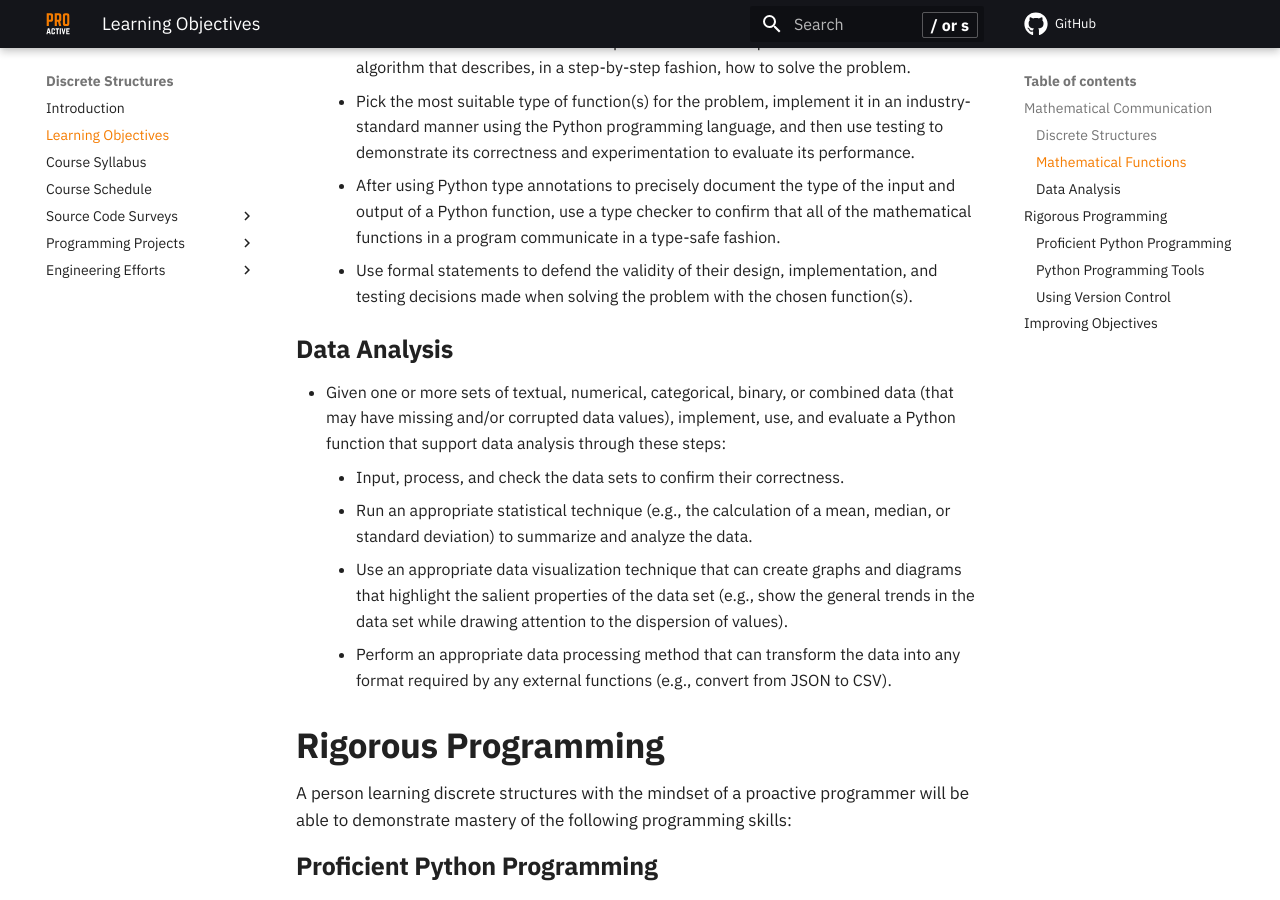
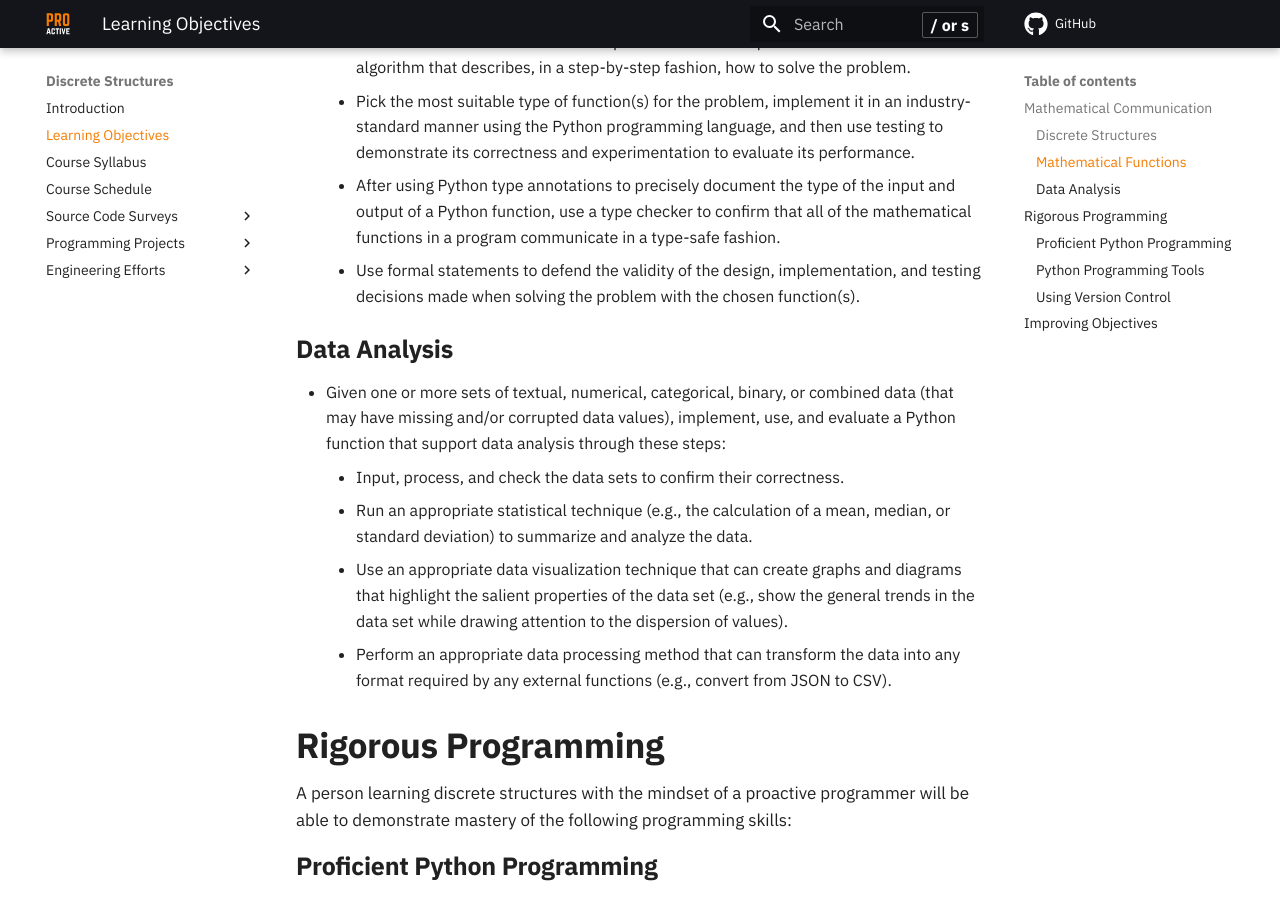
Before and after one commit to ProactiveProgrammers/www.proactiveprogrammers.com, an MkDocs documentation site: the page built from docs/discrete-structures/learning-objectives-discrete-structures.md, in a window 1280 px wide and 900 px high, scrolled down 1060 px. Built offline with MkDocs 1.6.1 and Material for MkDocs 9.7.7, drawn with Linux system fonts in a browser that asks for light colours; comment, search, counter and statistics services are not loaded.

Commit message:
fix: Correct a wording mistake in learning-objectives-discrete-structures.

```diff
--- a/docs/discrete-structures/learning-objectives-discrete-structures.md
+++ b/docs/discrete-structures/learning-objectives-discrete-structures.md
@@ -51,7 +51,7 @@ emerging proactive programmers.
       input and output of a Python function, use a type checker to confirm that
       all of the mathematical functions in a program communicate in a type-safe
       fashion.
-    - Use formal statements to defend the validity of their design,
+    - Use formal statements to defend the validity of the design,
       implementation, and testing decisions made when solving the problem with
       the chosen function(s).
 
```
